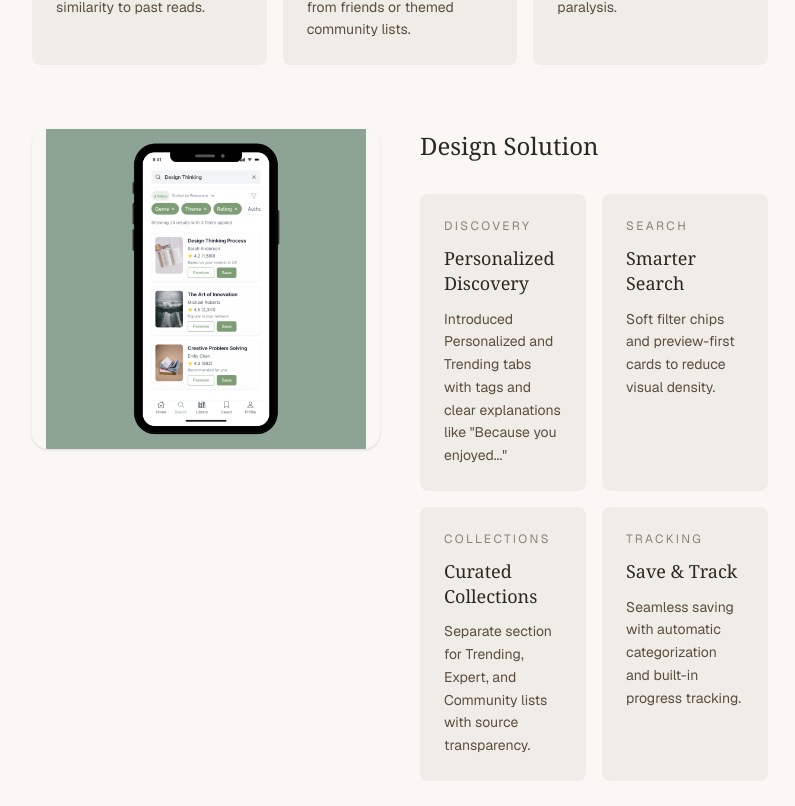
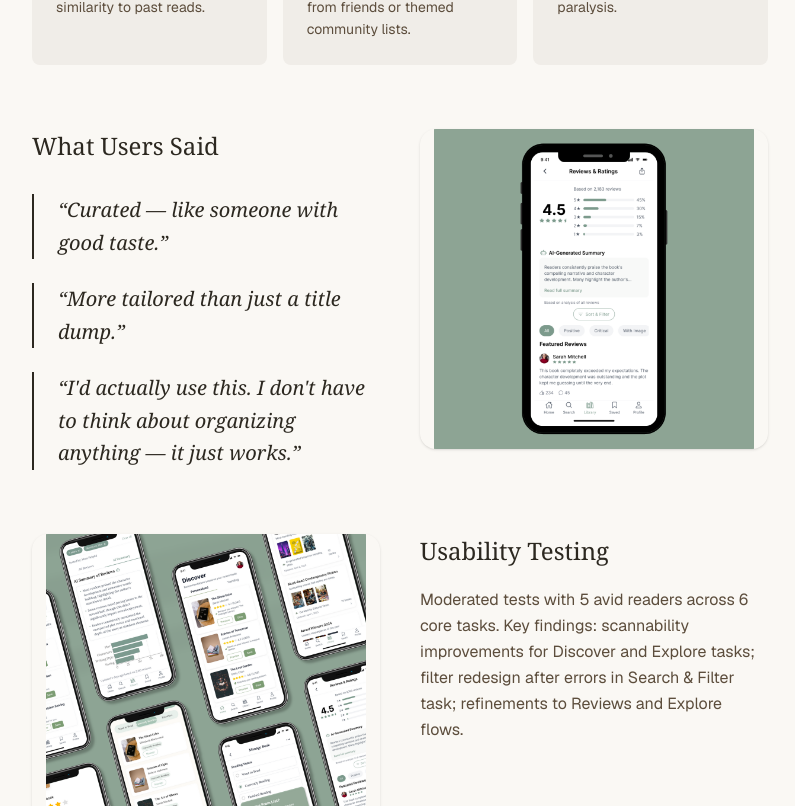
Before and after one commit to NanaAbenaBempong/artbysarps-v2, a Next.js app: page /works/readnext in a window 1280 px wide. Shown: the part 1794-2600 px from the top of the page, without its empty margins (240-1035 px from the left). Built offline with nearby package versions, Linux system fonts and the light colour scheme.

Commit message:
Update src/app/works/[slug]/page.tsx

```diff
--- a/src/app/works/[slug]/page.tsx
+++ b/src/app/works/[slug]/page.tsx
@@ -78,34 +78,36 @@ const caseStudies: CaseStudy[] = [
         ],
       },
       {
-        kind: 'cards',
+        kind: 'solution-rows',
         heading: 'Design Solution',
-        image: '/works/readnext/readnext-14.png',
-        imageSide: 'left',
-        cards: [
+        rows: [
           {
+            image: '/works/readnext/readnext-12.png',
+            imageSide: 'left',
             label: 'Discovery',
             title: 'Personalized Discovery',
-            description:
-              'Introduced Personalized and Trending tabs with tags and clear explanations like "Because you enjoyed..."',
+            description: 'Personalized and Trending tabs with context tags like "Because you enjoyed…" so every recommendation feels earned.',
           },
           {
+            image: '/works/readnext/readnext-14.png',
+            imageSide: 'right',
             label: 'Search',
             title: 'Smarter Search',
-            description:
-              'Soft filter chips and preview-first cards to reduce visual density.',
+            description: 'Filter chips and preview-first cards cut visual noise — fewer results, but ones you actually trust.',
           },
           {
-            label: 'Collections',
-            title: 'Curated Collections',
-            description:
-              'Separate section for Trending, Expert, and Community lists with source transparency.',
+            image: '/works/readnext/readnext-13.png',
+            imageSide: 'left',
+            label: 'Reviews',
+            title: 'AI-Powered Reviews',
+            description: 'Trending, Expert, and Community lists each labelled by source, so readers always know if a pick is algorithmic or human.',
           },
           {
+            image: '/works/readnext/readnext-10.png',
+            imageSide: 'right',
             label: 'Tracking',
             title: 'Save & Track',
-            description:
-              'Seamless saving with automatic categorization and built-in progress tracking.',
+            description: 'Progress bars, page counts, and last-read timestamps — your reading life stays organised without any manual effort.',
           },
         ],
       },
```
